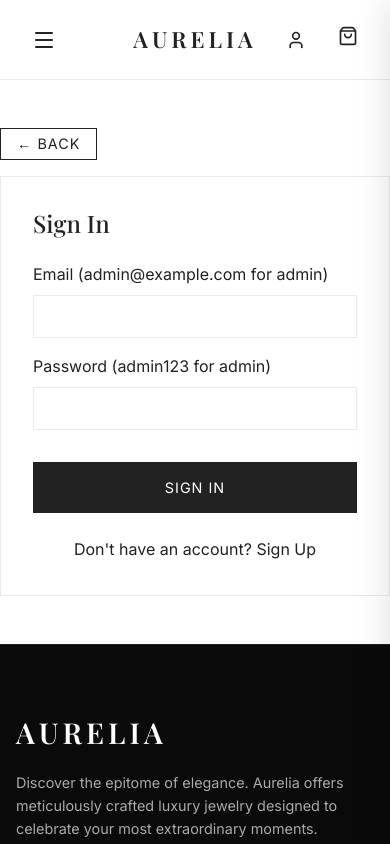
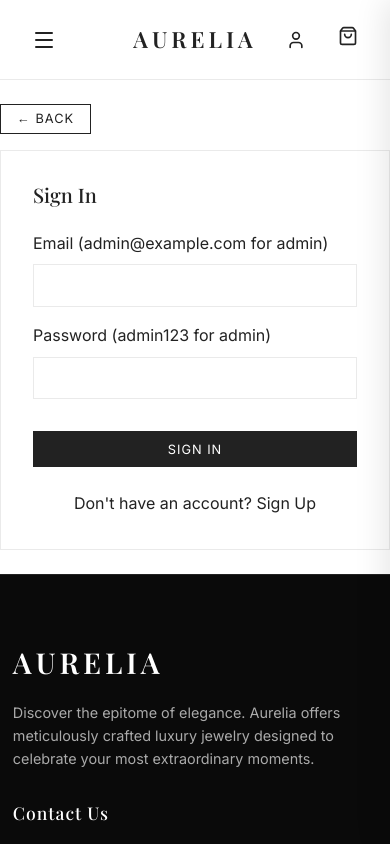
Before and after one commit to arshadyelikar27-dev/Jwellery-E-Commerce, a React (Vite) app: page /login in a window 390 px wide. Shown: the top 844 px of the page. Built offline with nearby package versions, Linux system fonts and the light colour scheme; a web font is replaced by a local one.

Commit message:
Hide footer on product page and make mobile layout more compact

```diff
--- a/src/App.jsx
+++ b/src/App.jsx
@@ -1,5 +1,5 @@
 import React from 'react';
-import { Routes, Route } from 'react-router-dom';
+import { Routes, Route, useLocation } from 'react-router-dom';
 import Navbar from './components/Navbar';
 import CartDrawer from './components/CartDrawer';
 import Home from './pages/Home';
@@ -14,6 +14,9 @@ import './App.css';
 import Footer from './components/Footer';
 
 function App() {
+  const location = useLocation();
+  const isProductPage = location.pathname.startsWith('/product/');
+
   return (
     <div className="app-container">
       <Navbar />
@@ -29,7 +32,7 @@ function App() {
           <Route path="/checkout" element={<Checkout />} />
         </Routes>
       </main>
-      <Footer />
+      {!isProductPage && <Footer />}
     </div>
   );
 }
--- a/src/index.css
+++ b/src/index.css
@@ -100,15 +100,20 @@ button {
 
 @media (max-width: 768px) {
   .container {
-    padding: 0 1rem;
+    padding: 0 0.8rem;
   }
 
-  h1 { font-size: 1.75rem !important; }
-  h2 { font-size: 1.5rem !important; }
-  h3 { font-size: 1.25rem !important; }
+  h1 { font-size: 1.5rem !important; }
+  h2 { font-size: 1.25rem !important; }
+  h3 { font-size: 1.1rem !important; }
 
-  .py-8 { padding: 3rem 0; }
-  .py-4 { padding: 1.5rem 0; }
+  .py-8 { padding: 1.5rem 0; }
+  .py-4 { padding: 1rem 0; }
+
+  .btn {
+    padding: 0.6rem 1.2rem;
+    font-size: 0.8rem;
+  }
 }
 
 /* Responsive Flex Layouts */
@@ -125,11 +130,11 @@ button {
 
 @media (max-width: 768px) {
   .responsive-flex {
-    gap: 1.5rem;
+    gap: 1rem;
   }
   .responsive-flex > div:first-child img {
-    max-height: 400px;
-    object-fit: cover !important;
+    max-height: 250px;
+    object-fit: contain !important;
   }
 }
 
```
